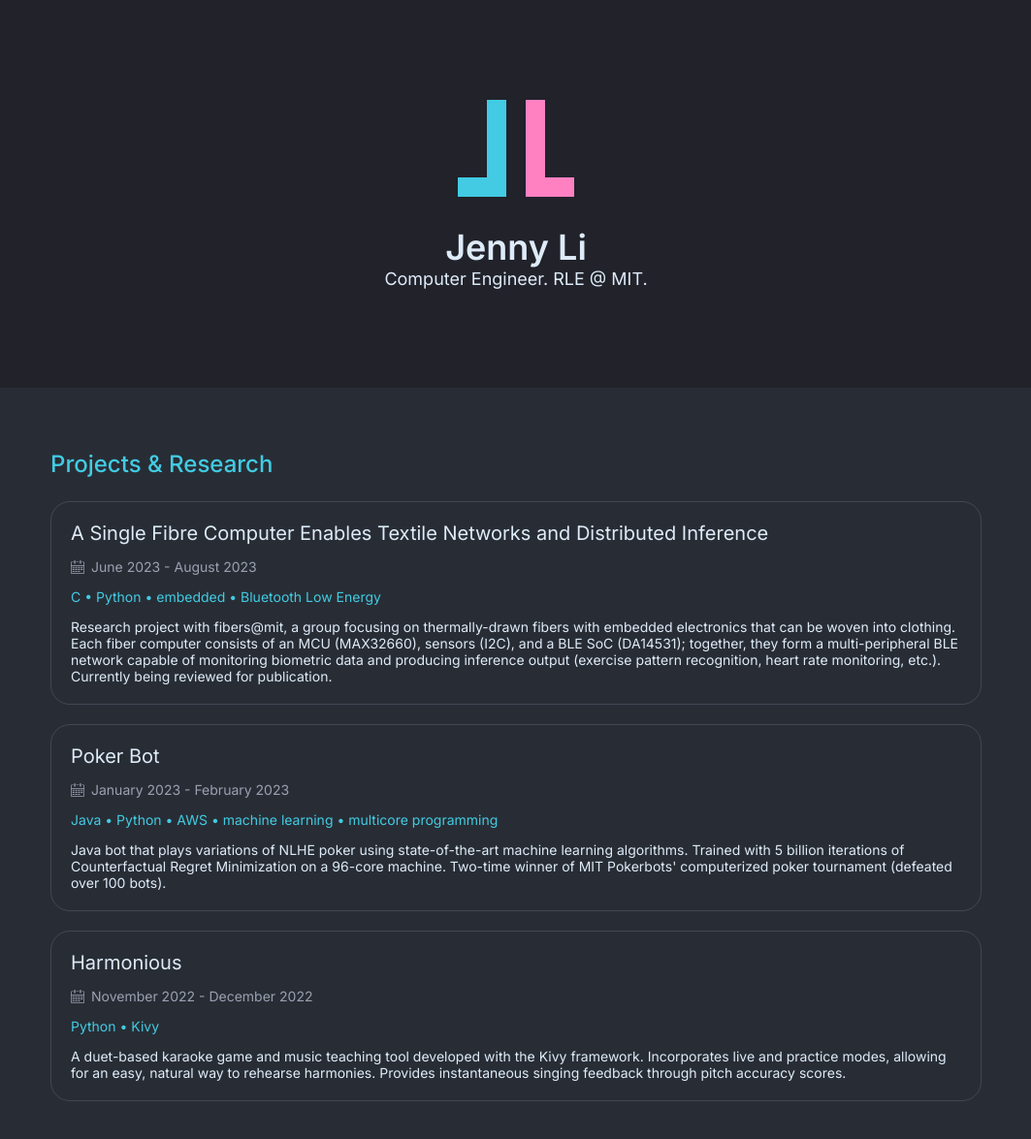
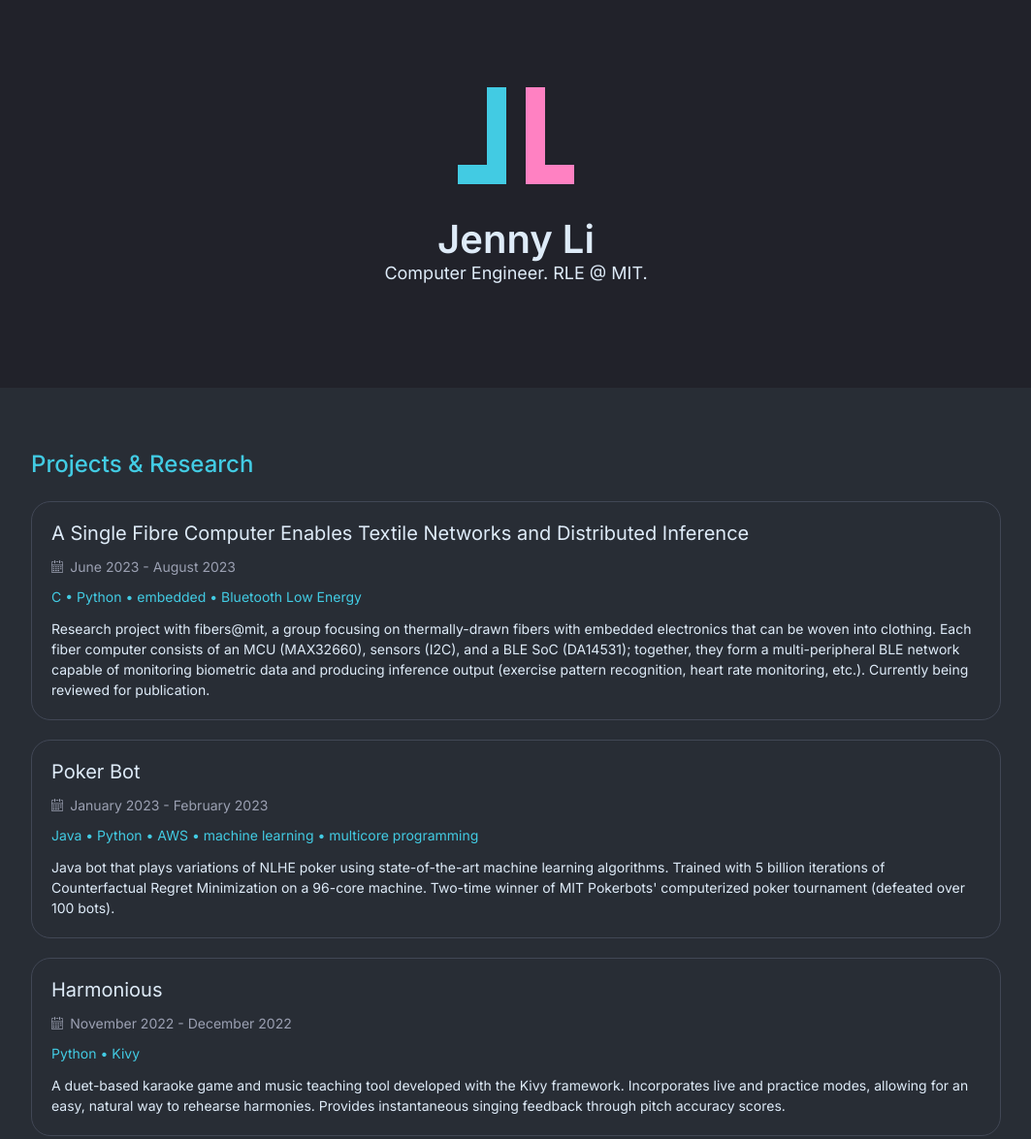
Before and after one commit to jennyli12/jennyli12.github.io, a plain HTML site: page index.html in a window 1280 px wide. Shown: the whole page at 97% size, without its empty margins (108-1171 px from the left). Drawn offline with Linux system fonts and the light colour scheme.

Commit message:
Refactor

```diff
--- a/index.html
+++ b/index.html
@@ -1,7 +1,8 @@
-<html>
+<!DOCTYPE html>
+<html lang="en">
 <head>
-        <meta charset="utf-8">
-        <meta name="viewport" content="width=device-width, initial-scale=1">
+    <meta charset="UTF-8">
+    <meta name="viewport" content="width=device-width, initial-scale=1.0">
     <title>Jenny Li</title>
     <link rel="preconnect" href="https://fonts.googleapis.com">
     <link rel="preconnect" href="https://fonts.gstatic.com" crossorigin>
@@ -9,50 +10,50 @@
     <link rel="stylesheet" href="style.css">
 </head>
 <body>
-        <div class="banner">
-            <img src="./images/logo.svg" class="banner-logo" />
-            <h1 class="banner-title">Jenny Li</h1>
-            <p class="banner-text">Computer Engineer. RLE @ MIT.</p>
-        </div>
+    <section class="banner">
+        <img src="./images/logo.svg" />
+        <h1>Jenny Li</h1>
+        <h2>Computer Engineer. RLE @ MIT.</p>
+    </section>
     <main>
-            <h3 class="main-title">Projects & Research</h3>
+        <h3>Projects & Research</h3>
 
-            <div class="main-project">
-                <a href="./data/abstract.pdf" class="project-title">A Single Fibre Computer Enables Textile Networks and Distributed Inference</a>
-                <div class="project-date">
-                    <img src="./images/date-icon.svg" class="date-icon" />
+        <div class="project">
+            <a href="./data/abstract.pdf" class="project__title">A Single Fibre Computer Enables Textile Networks and Distributed Inference</a>
+            <div class="project__date">
+                <img src="./images/date-icon.svg" />
                 <p>June 2023 - August 2023</p>
             </div>
-                <p class="project-tools">C • Python • embedded • Bluetooth Low Energy</p>
-                <p class="project-description">
+            <p class="project__tools">C • Python • embedded • Bluetooth Low Energy</p>
+            <p class="project__description">
                 Research project with fibers@mit, a group focusing on thermally-drawn fibers with embedded electronics that can be woven into clothing.
                 Each fiber computer consists of an MCU (MAX32660), sensors (I2C), and a BLE SoC (DA14531); together, they form a multi-peripheral BLE network capable of monitoring biometric data and producing inference output (exercise pattern recognition, heart rate monitoring, etc.).
                 Currently being reviewed for publication.
             </p>
         </div>
 
-            <div class="main-project">
-                <a href="./data/pokerbot.pdf" class="project-title">Poker Bot</a>
-                <div class="project-date">
-                    <img src="./images/date-icon.svg" class="date-icon" />
+        <div class="project">
+            <a href="./data/pokerbot.pdf" class="project__title">Poker Bot</a>
+            <div class="project__date">
+                <img src="./images/date-icon.svg" />
                 <p>January 2023 - February 2023</p>
             </div>
-                <p class="project-tools">Java • Python • AWS • machine learning • multicore programming</p>
-                <p class="project-description">
+            <p class="project__tools">Java • Python • AWS • machine learning • multicore programming</p>
+            <p class="project__description">
                 Java bot that plays variations of NLHE poker using state-of-the-art machine learning algorithms.
                 Trained with 5 billion iterations of Counterfactual Regret Minimization on a 96-core machine.
                 Two-time winner of MIT Pokerbots' computerized poker tournament (defeated over 100 bots).
             </p>
         </div>
 
-            <div class="main-project">
-                <a href="https://musictech.mit.edu/blog/harmonious" class="project-title">Harmonious</a>
-                <div class="project-date">
-                    <img src="./images/date-icon.svg" class="date-icon" />
+        <div class="project">
+            <a href="https://musictech.mit.edu/blog/harmonious" class="project__title">Harmonious</a>
+            <div class="project__date">
+                <img src="./images/date-icon.svg" />
                 <p>November 2022 - December 2022</p>
             </div>
-                <p class="project-tools">Python • Kivy</p>
-                <p class="project-description">
+            <p class="project__tools">Python • Kivy</p>
+            <p class="project__description">
                 A duet-based karaoke game and music teaching tool developed with the Kivy framework.
                 Incorporates live and practice modes, allowing for an easy, natural way to rehearse harmonies.
                 Provides instantaneous singing feedback through pitch accuracy scores.
--- a/style.css
+++ b/style.css
@@ -1,94 +1,98 @@
-* {
+*, *::before, *::after {
     box-sizing: border-box;
 }
 
 body {
     margin: 0;
-    font-family: Inter, sans-serif;
-    height: 100vh;
+    font-family: 'Inter', sans-serif;
     background-color: #282D35;
     color: #DEEBF8;
 }
 
+img {
+    max-width: 100%;
+}
+
 .banner {
     display: flex;
-    flex-flow: column nowrap;
+    flex-direction: column;
+    justify-content: center;
     align-items: center;
-    justify-content: center;
+    text-align: center;
     background-color: #21222A;
-    height: 400px;
-    padding: 30px;
+    min-height: 400px;
+    padding: 2em;
 }
 
-.banner-title, .banner-text {
-    margin: 0;
-    text-align: center;
+.banner img {
+    height: 100px;
+    margin-bottom: 2em;
 }
 
-.banner-title {
-    font-size: 36px;
+.banner h1 {
+    font-size: 2.5rem;
     font-weight: 600;
+    margin: 0;
 }
 
-.banner-text {
-    font-size: 18px;
-}
-
-.banner-logo {
-    height: 100px;
-    margin-bottom: 30px;
+.banner h2 {
+    font-size: 1.125rem;
+    font-weight: 400;
+    margin: 0;
 }
 
 main {
-    width: 75%;
-    margin: auto;
-    padding: 40px 0px;
+    width: 80%;
+    margin: 0 auto;
+    max-width: 1000px;
+    padding: 2.5em 0;
 }
 
-.main-title {
-    font-size: 24px;
+main h3 {
+    font-size: 1.5rem;
     font-weight: 500;
     color: #42CBE3;
 }
 
-.main-project {
+.project {
     border-radius: 20px;
     border: 1px solid #414755;
-    margin: 20px 0px;
-    padding: 20px;
+    margin: 1.25em 0;
+    padding: 1.25em;
 }
 
-.project-title {
-    font-size: 20px;
+.project__title {
+    font-size: 1.25rem;
     color: #DEEBF8;
     text-decoration: none;
 }
 
-.project-title:hover {
+.project__title:hover {
     text-decoration: underline;
 }
 
-.project-date {
+.project__date {
     display: flex;
     align-items: center;
-    font-size: 14px;
+    font-size: 0.875rem;
     color: #9BA0B2;
     margin: 0;
 }
 
-.date-icon {
-    height: 14px;
+.project__date img {
+    height: 0.875em;
     filter: invert(73%) sepia(21%) saturate(215%) hue-rotate(190deg) brightness(86%) contrast(82%);
-    margin-right: 7px;
+    margin-right: 0.5em;
 }
 
-.project-tools {
-    font-size: 14px;
+.project__tools {
+    font-size: 0.875rem;
     color: #42CBE3;
     margin: 0;
 }
 
-.project-description {
-    font-size: 14px;
+.project__description {
+    font-size: 0.875rem;
+    line-height: 1.5;
     margin-bottom: 0;
 }
```
Lines whose indentation alone changed are shown as unchanged.
